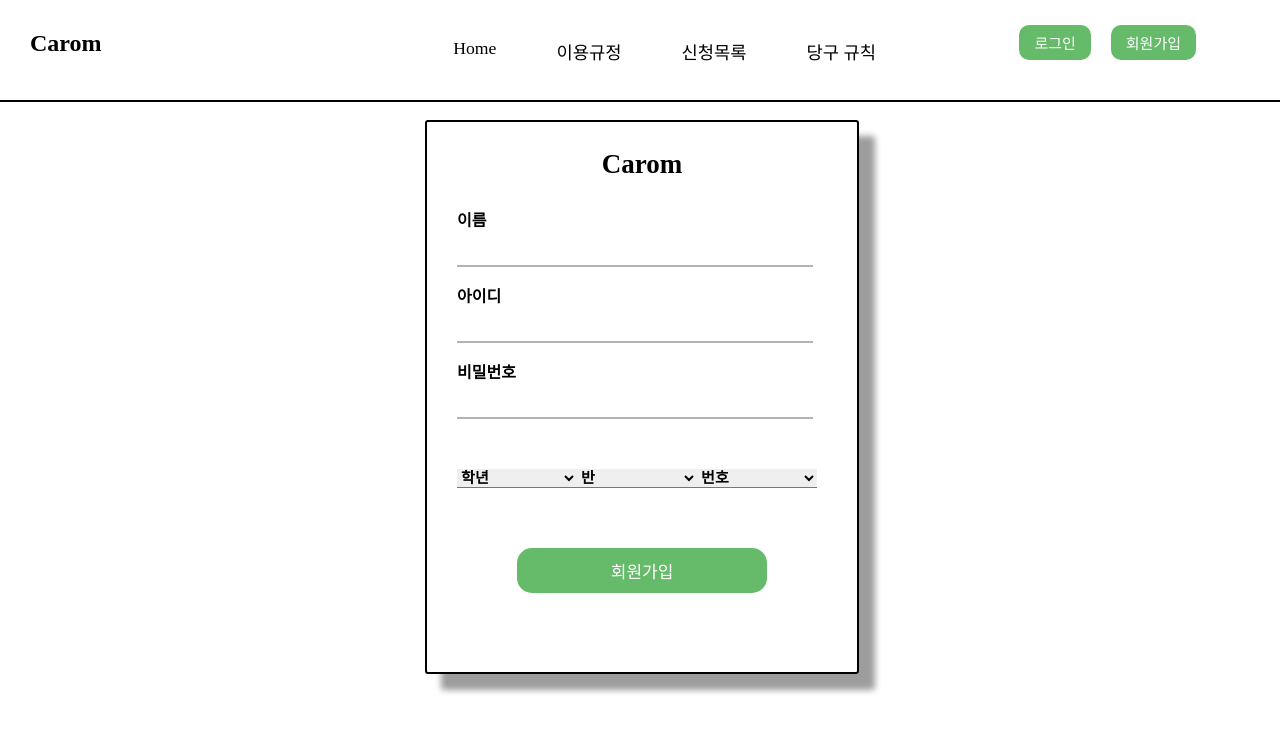
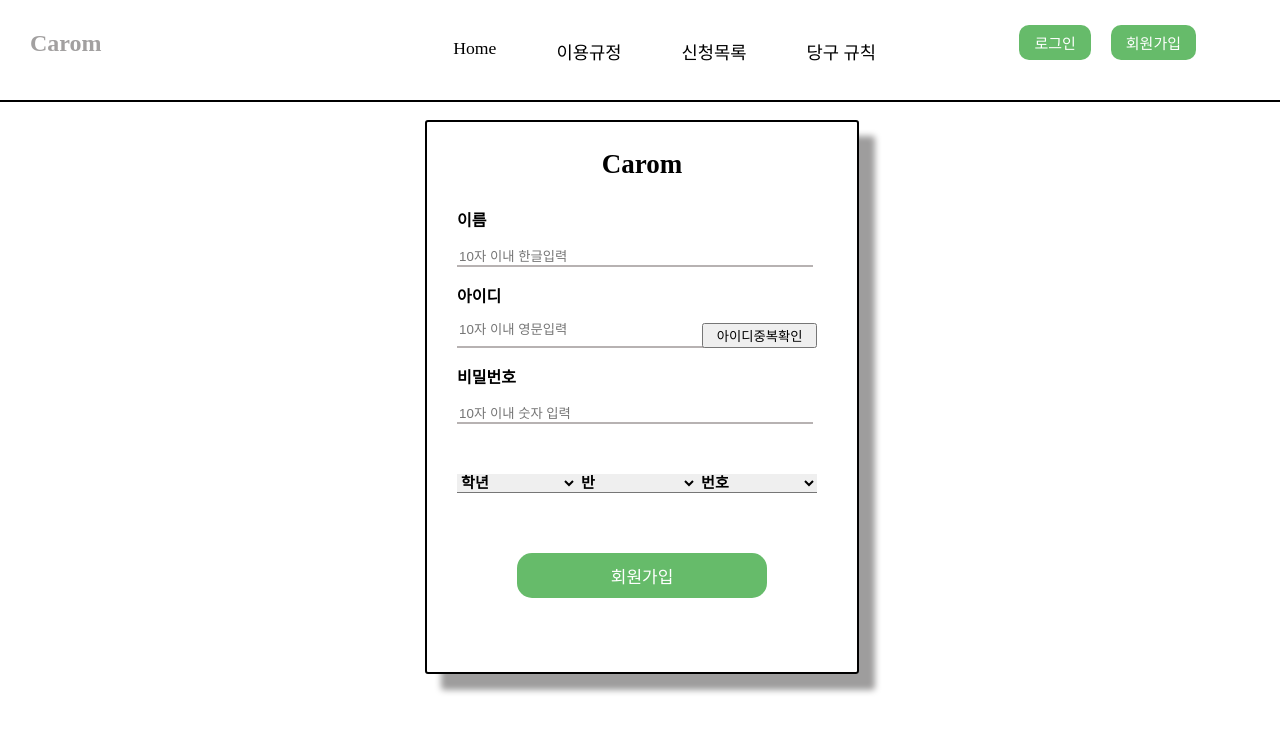
Before and after one commit to AZAAZATV/CaromFront, a React (Create React App) app in the folder carom/: page /signup in a window 1280 px wide. Shown: the top 732 px of the page. Built offline with nearby package versions, Linux system fonts and the light colour scheme; a web font is replaced by a local one.

Commit message:
post 연결 시도

```diff
--- a/carom/src/Components/Navigation.js
+++ b/carom/src/Components/Navigation.js
@@ -4,7 +4,9 @@ import './Navigation.scss';
 
 function Navigation() {
   return <nav className="Navigation">
-    <h1>Carom</h1>
+    <Link to='/home'>
+      <h1>Carom</h1>
+    </Link>
     <ul>
       <li>
         <span><Link to="/home">Home</Link></span>
--- a/carom/src/Components/Signup.js
+++ b/carom/src/Components/Signup.js
@@ -1,14 +1,24 @@
 import React, { useState } from "react";
 import './Signup.scss';
-
+import axios from 'axios';
 
 function Signup() {
   const [a, setA] = useState(-1);
   const [b, setB] = useState(-1);
   const [c, setC] = useState(-1);
 
+  const [id, setId] = useState('');
+  const [name, setName] = useState('');
   const [password, setPassword] = useState();
-
+  function post() {
+    try {
+      const { data } = axios.post(`http://10.82.18.67:8080/api/insert?ID=${id}&PASSWORD=${password}&NAME=${name}&CLASS=${a}-${b}-${c}`);
+      // const { get } = axios.get('https://my-json-server.typicode.com/zofqofhtltm8015/fs/user');
+      // console.log(get.data);
+    } catch (e) {
+      console.log(e);
+    }
+  }
   return <div className="sign-up">
     <form className="sign-box" onSubmit={(e) => { e.preventDefault() }}>
       <div className="signup-title">
@@ -21,18 +31,23 @@ function Signup() {
           const E = /[^ㄱ-ㅎ가-힣]/g;
           if (E.test(e.target.value)) {
             e.target.value = e.target.value.replace(E, '');
+            setName(e.target.value);
           }
-        }} />
+        }} placeholder='10자 이내 한글입력' />
       </div>
 
       <div className="Id">
         <p>아이디</p>
-        <input type='text' maxLength={10} onChange={(e) => {
-          const E = /[^a-zA-Z]/g;
-          if (E.test(e.target.value)) {
-            e.target.value = e.target.value.replace(E, '');
-          }
-        }} />
+        <div>
+          <input type='text' maxLength={10} onChange={(e) => {
+            const E = /[^a-zA-Z]/g;
+            if (E.test(e.target.value)) {
+              e.target.value = e.target.value.replace(E, '');
+              setId(e.target.value);
+            }
+          }} placeholder='10자 이내 영문입력' />
+          <button>아이디중복확인</button>
+        </div>
       </div>
 
       <div className="password">
@@ -43,7 +58,7 @@ function Signup() {
             e.target.value = e.target.value.replace(E, '');
           }
           setPassword(e.target.value);
-        }} value={password} />
+        }} value={password} placeholder='10자 이내 숫자 입력' />
       </div>
 
       <div className="classnum">
@@ -91,8 +106,9 @@ function Signup() {
           <button onClick={() => {
             if (a !== -1 && b !== -1 && c !== -1) {
               alert(a + '-' + b + '-' + c);
+              post();
             } else {
-              alert("제대로 입력하세요.");
+              alert("값을 정확하게 입력해 주십시오.");
             }
           }}>회원가입</button>
         </div>
--- a/carom/src/Components/Signup.scss
+++ b/carom/src/Components/Signup.scss
@@ -45,6 +45,9 @@
     .Id {
       margin-left: 30px;
 
+      div {
+        display: flex;
+
         input {
           border-color: rgb(183, 178, 178);
           width: 88%;
@@ -53,6 +56,13 @@
           border-left: none;
           border-right: none;
           outline: none;
+        }
+
+        button {
+          position: relative;
+          right: 40px;
+          width: 140px;
+        }
       }
     }
 
```
Lines whose indentation alone changed are shown as unchanged.
